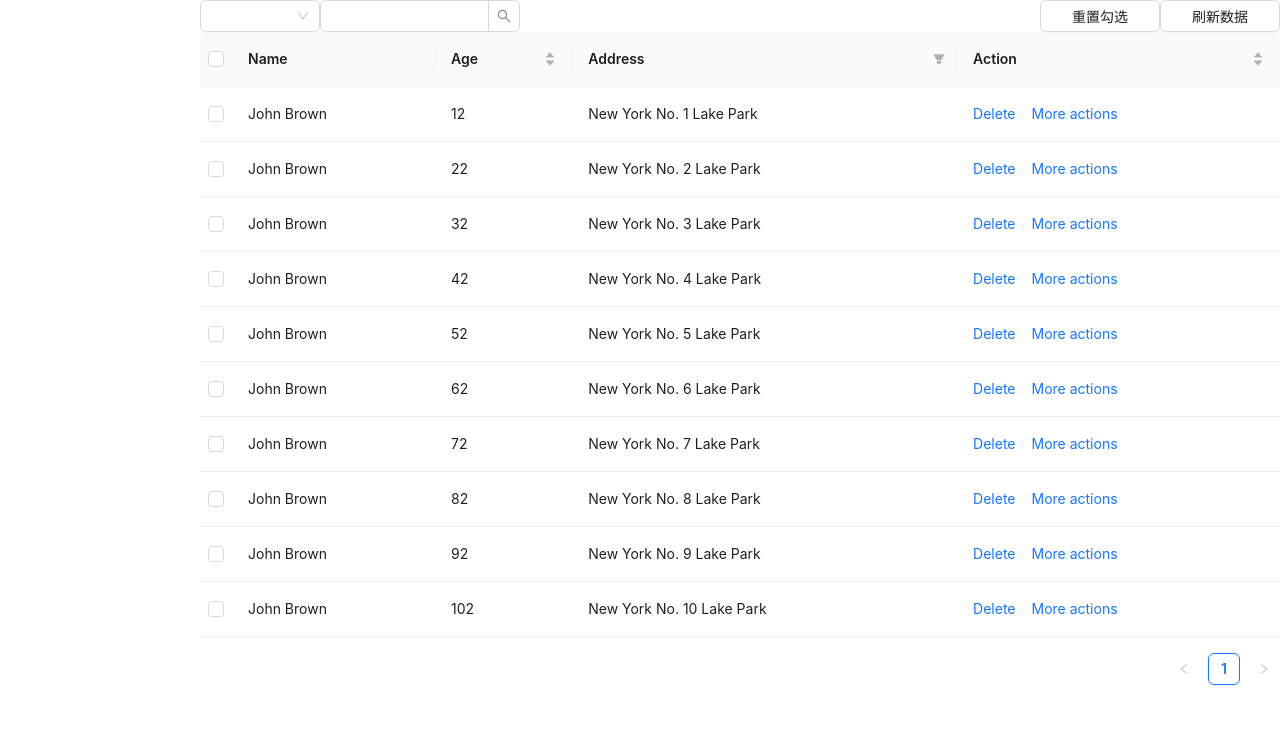
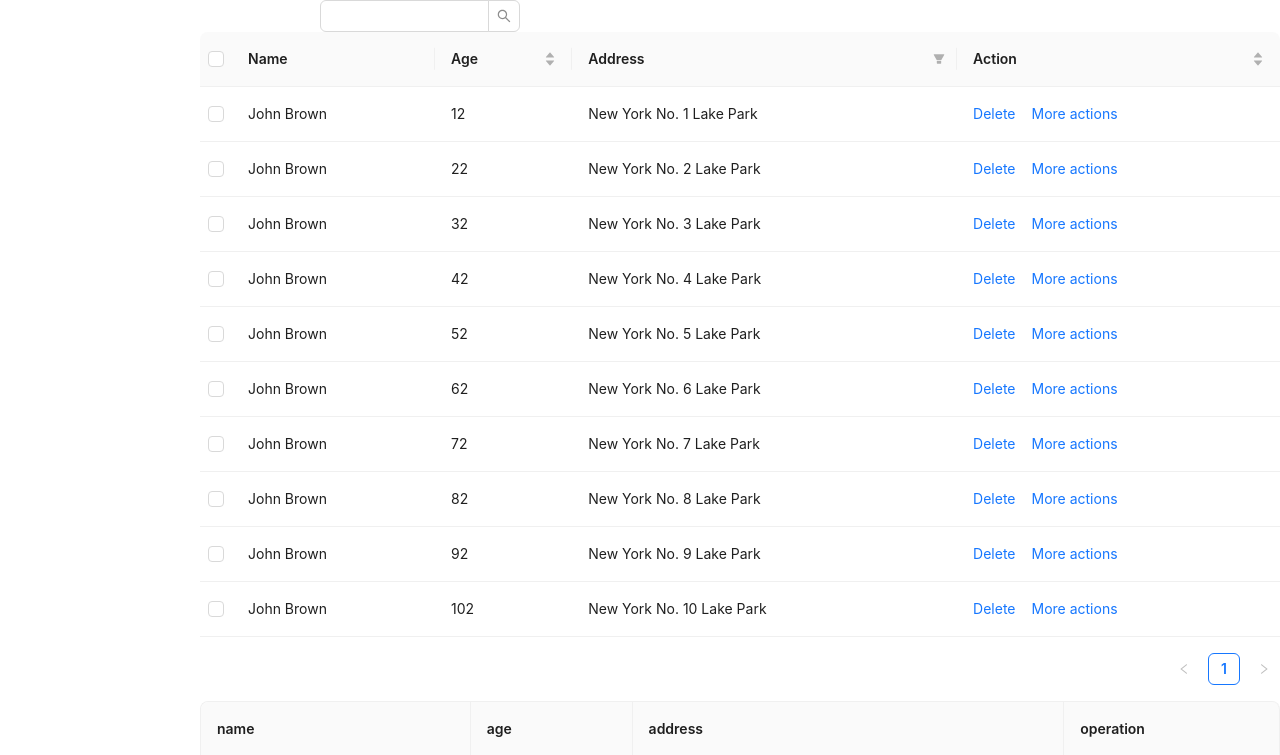
Before and after one commit to DAIFAZHAN/taicomponents, a React (Create React App) app: page / in a window 1280 px wide. Shown: the top 755 px of the page. Built offline with nearby package versions, Linux system fonts and the light colour scheme.

Commit message:
feat: 可编辑行的表格

```diff
--- a/src/components/table/CoolTable.tsx
+++ b/src/components/table/CoolTable.tsx
@@ -8,6 +8,8 @@ import type { ReactNode, CSSProperties, Dispatch, SetStateAction } from "react";
 
 export interface CoolTableProps<T extends object> extends TableProps<T> {
   children?: ReactNode;
+  /**配置唯一key值 */
+  rowKey: keyof T & string;
   /**
    * 选择配置
    */
@@ -17,8 +19,6 @@ export interface CoolTableProps<T extends object> extends TableProps<T> {
   > & {
     /**配置单选/多选 */
     type: "checkbox" | "radio";
-    /**配置唯一key值 */
-    rowKey: keyof T & string;
     /**设置数据改变后保留选中项，在配置的搜索框的情况下请设为true */
     preserveSelectedRowKeys?: boolean;
     /**配置已选中项 */
@@ -87,7 +87,7 @@ const CoolTable = function <T extends object>(props: CoolTableProps<T>) {
 
   const tableProps: TableProps<T> = {
     dataSource: data,
-    rowKey: props.rowSelection?.rowKey,
+    rowKey: props.rowKey,
     rowSelection,
   };
 
--- /dev/null
+++ b/src/components/table/EditableRowTable.tsx
@@ -0,0 +1,106 @@
+import React from "react";
+import { Form, FormInstance, Input, InputNumber } from "antd";
+import CoolTable, { CoolTableProps } from "./CoolTable";
+import { ColumnType } from "antd/es/table";
+import { Rule } from "antd/es/form";
+
+interface EditableRowTableProps<RecordType extends object>
+  extends CoolTableProps<RecordType> {
+  rowKey: keyof RecordType & string;
+  form: FormInstance<any>;
+  isRowEditing: (record: RecordType) => boolean;
+  columns: (ColumnType<RecordType> & MoreColumnType)[];
+}
+type InputType = "text" | "number" | "select";
+interface MoreColumnType {
+  editable?: boolean;
+  validateRules?: Rule[];
+  inputType?: InputType;
+}
+const EditableRowTable = function <T extends object>(
+  props: EditableRowTableProps<T>
+) {
+  const mergedColumns = props.columns?.map((col) => {
+    if (!col.editable) {
+      return col;
+    }
+    return {
+      ...col,
+      onCell: (record: T) => ({
+        record,
+        inputType: col.inputType,
+        dataIndex: col.dataIndex,
+        title: col.title,
+        editing: props.isRowEditing(record),
+        validateRules: col.validateRules,
+      }),
+    };
+  });
+
+  const tableProps: CoolTableProps<T> = {
+    rowKey: props.rowKey,
+    components: {
+      body: {
+        cell: EditableCell,
+      },
+    },
+    columns: mergedColumns as ColumnType<T>[],
+    rowClassName: "editable-row",
+  };
+  return (
+    <Form form={props.form} component={false}>
+      <CoolTable {...props} {...tableProps}></CoolTable>
+    </Form>
+  );
+};
+
+interface EditableCellProps<RecordType>
+  extends React.HTMLAttributes<HTMLElement> {
+  editing: boolean;
+  validateRules: Rule[];
+  dataIndex: string;
+  title: any;
+  inputType: InputType;
+  record: RecordType;
+  index: number;
+  children: React.ReactNode;
+}
+
+const EditableCell = function <Record>({
+  editing,
+  dataIndex,
+  title,
+  inputType,
+  record,
+  index,
+  children,
+  validateRules,
+  ...restProps
+}: EditableCellProps<Record>) {
+  const inputNode = inputType === "number" ? <InputNumber /> : <Input />;
+
+  return (
+    <td {...restProps}>
+      {editing ? (
+        <Form.Item
+          name={dataIndex}
+          style={{ margin: 0 }}
+          rules={
+            validateRules || [
+              {
+                required: true,
+                message: `Please Input ${title}!`,
+              },
+            ]
+          }
+        >
+          {inputNode}
+        </Form.Item>
+      ) : (
+        children
+      )}
+    </td>
+  );
+};
+
+export default EditableRowTable;
--- /dev/null
+++ b/src/examples/table/EditableRowExample.tsx
@@ -0,0 +1,125 @@
+import { Form, Popconfirm, Typography } from "antd";
+import { useState } from "react";
+import EditableRowTable from "../../components/table/EditableRowTable";
+
+interface Item {
+  key: string;
+  name: string;
+  age: number;
+  address: string;
+}
+
+const originData: Item[] = [];
+for (let i = 0; i < 100; i++) {
+  originData.push({
+    key: i.toString(),
+    name: `Edward ${i}`,
+    age: i + 1,
+    address: `London Park no. ${i}`,
+  });
+}
+
+const App: React.FC = () => {
+  const [form] = Form.useForm();
+  const [data, setData] = useState(originData);
+  const [editingKey, setEditingKey] = useState<React.Key>("");
+
+  const isEditing = (record: Item) => record.key === editingKey;
+
+  const edit = (record: Partial<Item> & { key: React.Key }) => {
+    form.setFieldsValue({ name: "", age: "", address: "", ...record });
+    setEditingKey(record.key);
+  };
+
+  const cancel = () => {
+    setEditingKey("");
+  };
+
+  const save = async (key: React.Key) => {
+    try {
+      const row = (await form.validateFields()) as Item;
+
+      const newData = [...data];
+      const index = newData.findIndex((item) => key === item.key);
+      if (index > -1) {
+        const item = newData[index];
+        newData.splice(index, 1, {
+          ...item,
+          ...row,
+        });
+        setData(newData);
+        setEditingKey("");
+      } else {
+        newData.push(row);
+        setData(newData);
+        setEditingKey("");
+      }
+    } catch (errInfo) {
+      console.log("Validate Failed:", errInfo);
+    }
+  };
+
+  const columns = [
+    {
+      title: "name",
+      dataIndex: "name",
+      width: "25%",
+      editable: true,
+    },
+    {
+      title: "age",
+      dataIndex: "age",
+      width: "15%",
+      editable: true,
+    },
+    {
+      title: "address",
+      dataIndex: "address",
+      width: "40%",
+      editable: true,
+    },
+    {
+      title: "operation",
+      dataIndex: "operation",
+      render: (_: any, record: Item) => {
+        const editable = isEditing(record);
+        return editable ? (
+          <span>
+            <Typography.Link
+              onClick={() => save(record.key)}
+              style={{ marginRight: 8 }}
+            >
+              Save
+            </Typography.Link>
+            <Popconfirm title="Sure to cancel?" onConfirm={cancel}>
+              <a>Cancel</a>
+            </Popconfirm>
+          </span>
+        ) : (
+          <Typography.Link
+            disabled={editingKey !== ""}
+            onClick={() => edit(record)}
+          >
+            Edit
+          </Typography.Link>
+        );
+      },
+    },
+  ];
+
+  return (
+    <EditableRowTable
+      bordered
+      dataSource={data}
+      columns={columns}
+      pagination={{
+        onChange: cancel,
+      }}
+      rowKey="key"
+      isRowEditing={isEditing}
+      form={form}
+    />
+  );
+};
+
+export default App;
--- a/src/examples/table/TableExample.tsx
+++ b/src/examples/table/TableExample.tsx
@@ -4,6 +4,9 @@ import CoolTable, { CoolTableProps } from "../../components/table/CoolTable";
 import { columns, data } from "./data";
 import type { DataType } from "./data";
 import { Button, Select } from "antd";
+import EditableCoolTable from "../../components/table/EditableCoolTable";
+import EditableRowTable from "../../components/table/EditableRowTable";
+import EditableRowExample from "./EditableRowExample";
 
 interface IProps {
   children?: ReactNode;
@@ -27,7 +30,6 @@ const TableExample: FC<IProps> = () => {
   const [selectedRows, setSelectedRows] = useState<DataType[]>([]);
   const rowSelection: CoolTableProps<DataType>["rowSelection"] = {
     type: "checkbox",
-    rowKey: "age",
     preserveSelectedRowKeys: true, // 用于搜索框搜索改变数据后仍保留选择值
     selectedRowKeys,
     setSelectRowKeys,
@@ -43,7 +45,8 @@ const TableExample: FC<IProps> = () => {
 
   const [dataSource, setDataSource] = useState<DataType[]>([...data]);
 
-  const tableProps = {
+  const tableProps: CoolTableProps<DataType> = {
+    rowKey: "age",
     dataSource,
     columns,
     searchConfig,
@@ -52,14 +55,16 @@ const TableExample: FC<IProps> = () => {
 
   return (
     <div style={{ position: "relative" }}>
-      <div style={{ position: "absolute", zIndex: 1 }}>
+      {/* <div style={{ position: "absolute", zIndex: 1 }}>
         <Select></Select>
       </div>
       <div style={{ position: "absolute", zIndex: 1, right: 0 }}>
         <Button onClick={setSelectedRowNone}>重置勾选</Button>
         <Button onClick={() => setDataSource([...data])}>刷新数据</Button>
-      </div>
+      </div> */}
       <CoolTable {...tableProps} />
+      <EditableRowExample />
+      <EditableCoolTable />
     </div>
   );
 };
```
